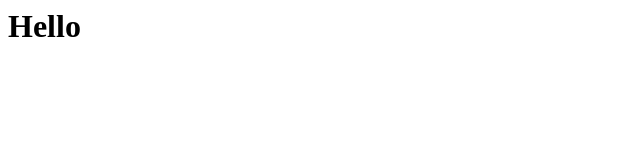
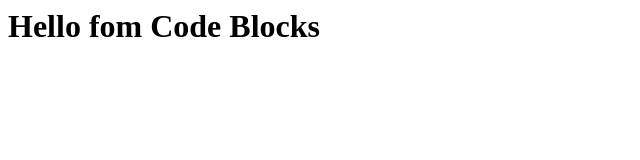
Before and after one commit to iAyushiP/GGITS-workshop, a plain HTML site: page index.html in a window 1280 px wide. Shown: the whole page, without its empty margins (0-640 px from the left). Drawn offline with Linux system fonts and the light colour scheme.

Commit message:
Modified H1

```diff
--- a/index.html
+++ b/index.html
@@ -1 +1 @@
-<h1>Hello</h1>
+<h1>Hello fom Code Blocks</h1>
```
